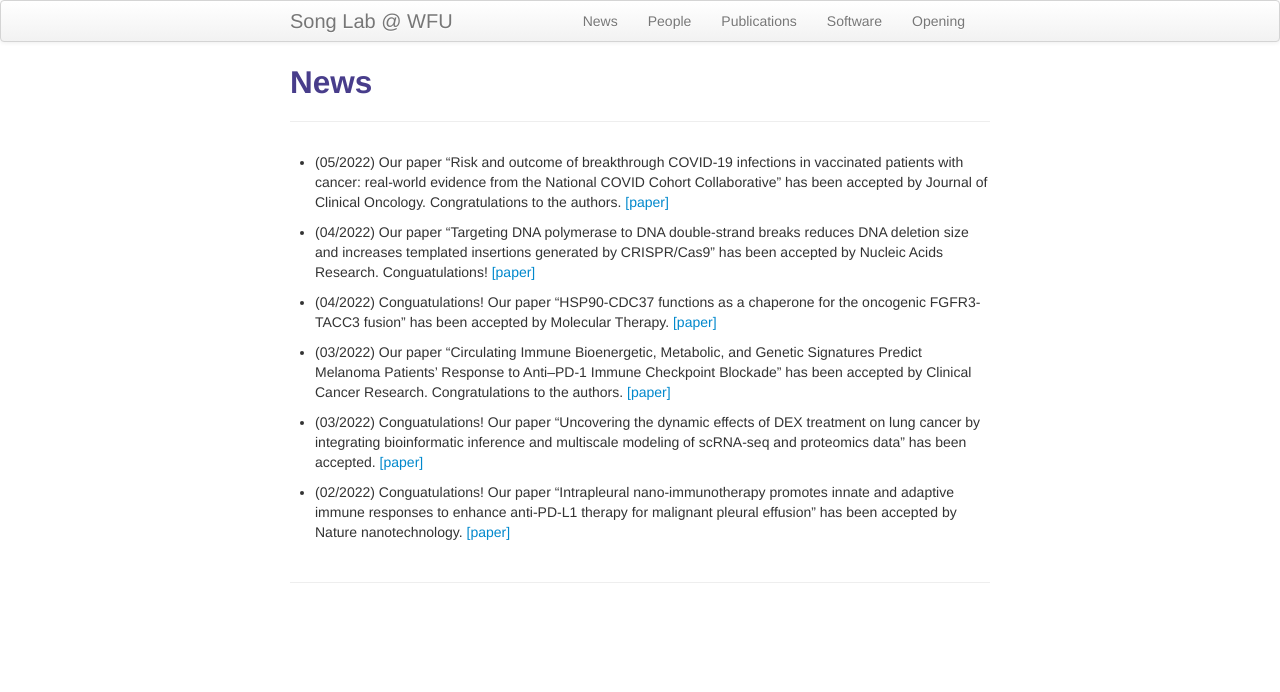
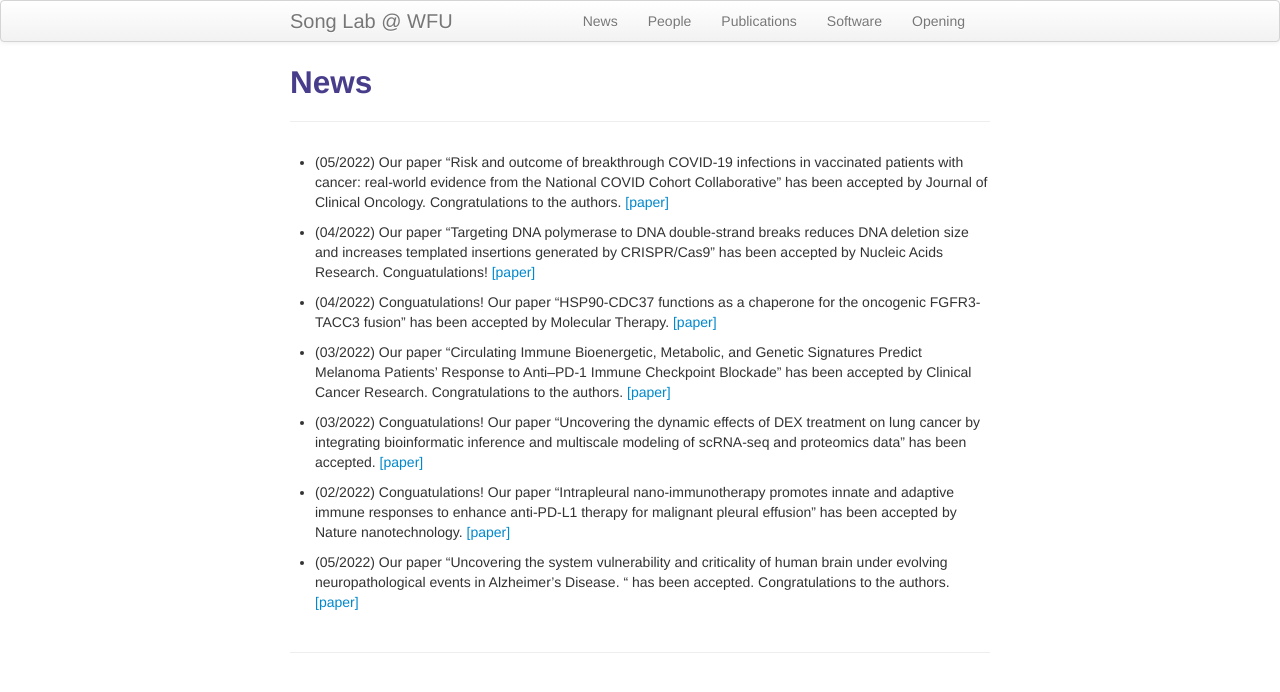
Before and after one commit to songqianqianlab/songqianqianlab.github.io2, a Jekyll site: the page built from pages/news.md, in a window 1280 px wide. Shown: the top 692 px of the page. Built offline with Jekyll 4.4.1, drawn with Linux system fonts in a browser that asks for light colours.

Commit message:
Update news.md

```diff
--- a/pages/news.md
+++ b/pages/news.md
@@ -15,3 +15,5 @@ description: Lab's news
 * (03/2022) Conguatulations! Our paper "Uncovering the dynamic effects of DEX treatment on lung cancer by integrating bioinformatic inference and multiscale modeling of scRNA-seq and proteomics data" has been accepted. [[paper]](https://arxiv.org/abs/2203.00743)
 
 * (02/2022) Conguatulations! Our paper "Intrapleural nano-immunotherapy promotes innate and adaptive immune responses to enhance anti-PD-L1 therapy for malignant pleural effusion" has been accepted by Nature nanotechnology. [[paper]]([https://arxiv.org/abs/2203.00743](https://www.nature.com/articles/s41565-021-01032-w))
+
+* (05/2022) Our paper "Uncovering the system vulnerability and criticality of human brain under evolving neuropathological events in Alzheimer’s Disease. " has been accepted. Congratulations to the authors. [[paper]](https://arxiv.org/abs/2201.08941)
```
